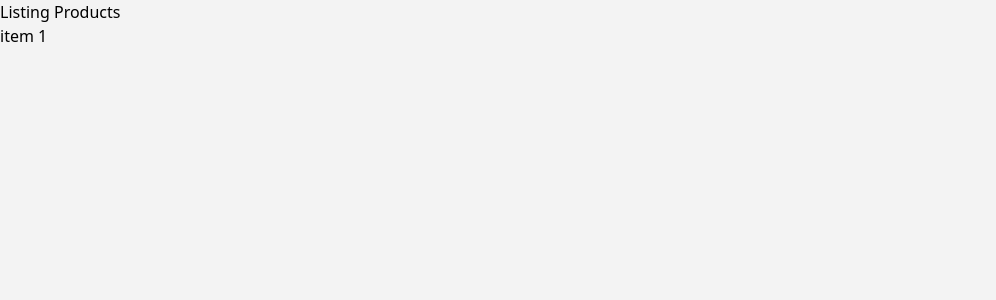
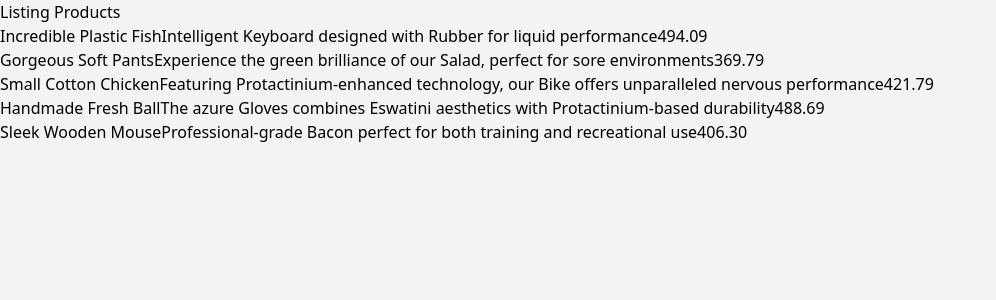
Before and after one commit to viniciusIrikawa2/performance-listing, a React (Vite) app: page / in a window 1280 px wide. Shown: the top 300 px of the page, without its empty margins (0-996 px from the left). Built offline with nearby package versions, Linux system fonts and the light colour scheme; data requests are answered from the project's data file.

Commit message:
feat: fetching and rendering the products list

```diff
--- /dev/null
+++ b/src/@Types/products.ts
@@ -0,0 +1,9 @@
+export interface Product {
+    SKU: string;
+    productName: string;
+    description: string;
+    price: string;
+    id: string;
+};
+
+export type ProductList = Product[];
--- a/src/components/ProductsContainer.tsx
+++ b/src/components/ProductsContainer.tsx
@@ -1,11 +1,10 @@
 import { useEffect, useState } from "react";
 import ProductsList from "./ProductsList"
 import { getAllProducts } from "../services/products";
+import { ProductList } from "../@Types/products";
 
 const ProductsContainer = () => {
-  const [products, setProducts] = useState();
-
-  console.log(products);
+  const [products, setProducts] = useState<ProductList>([]);
 
   useEffect(() => {
     const fetchProducts = async () => {
@@ -16,7 +15,7 @@ const ProductsContainer = () => {
   }, []);
 
   return (
-    <ProductsList/>
+    <ProductsList products={products}/>
   )
 }
 
--- a/src/components/ProductsList.tsx
+++ b/src/components/ProductsList.tsx
@@ -1,7 +1,19 @@
-const ProductsList = () => {
+import { Product } from "../@Types/products";
+
+interface ProductsListProps {
+  products: Product[];
+}
+
+const ProductsList = ({ products }: ProductsListProps) => {
   return (
     <ul>
-        <li> item 1 </li>
+      {products.map((item: Product) => (
+        <li key={item.id} className="my-5">
+          {item.productName}
+          {item.description}
+          {item.price}
+        </li>
+      ))}
     </ul>
   )
 }
```
